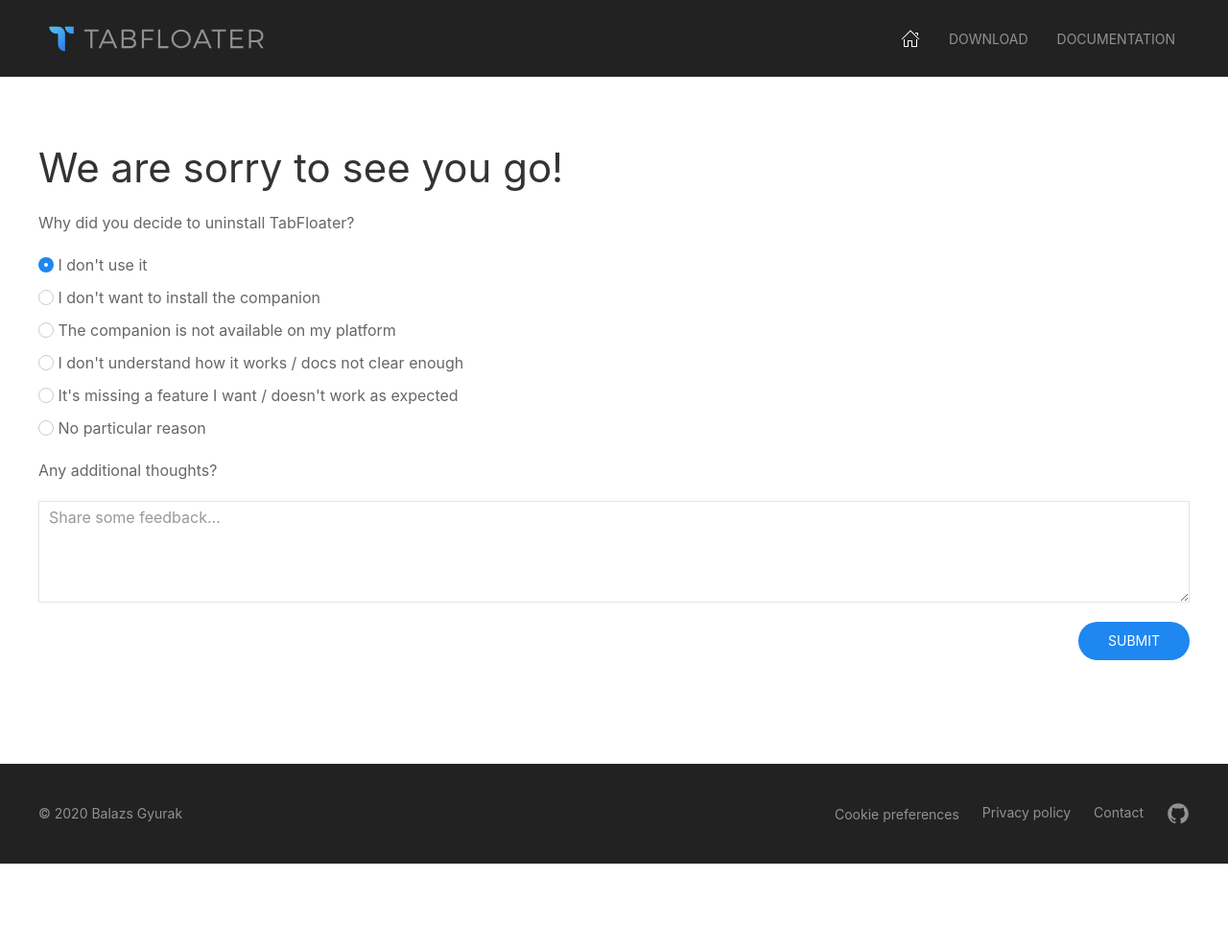
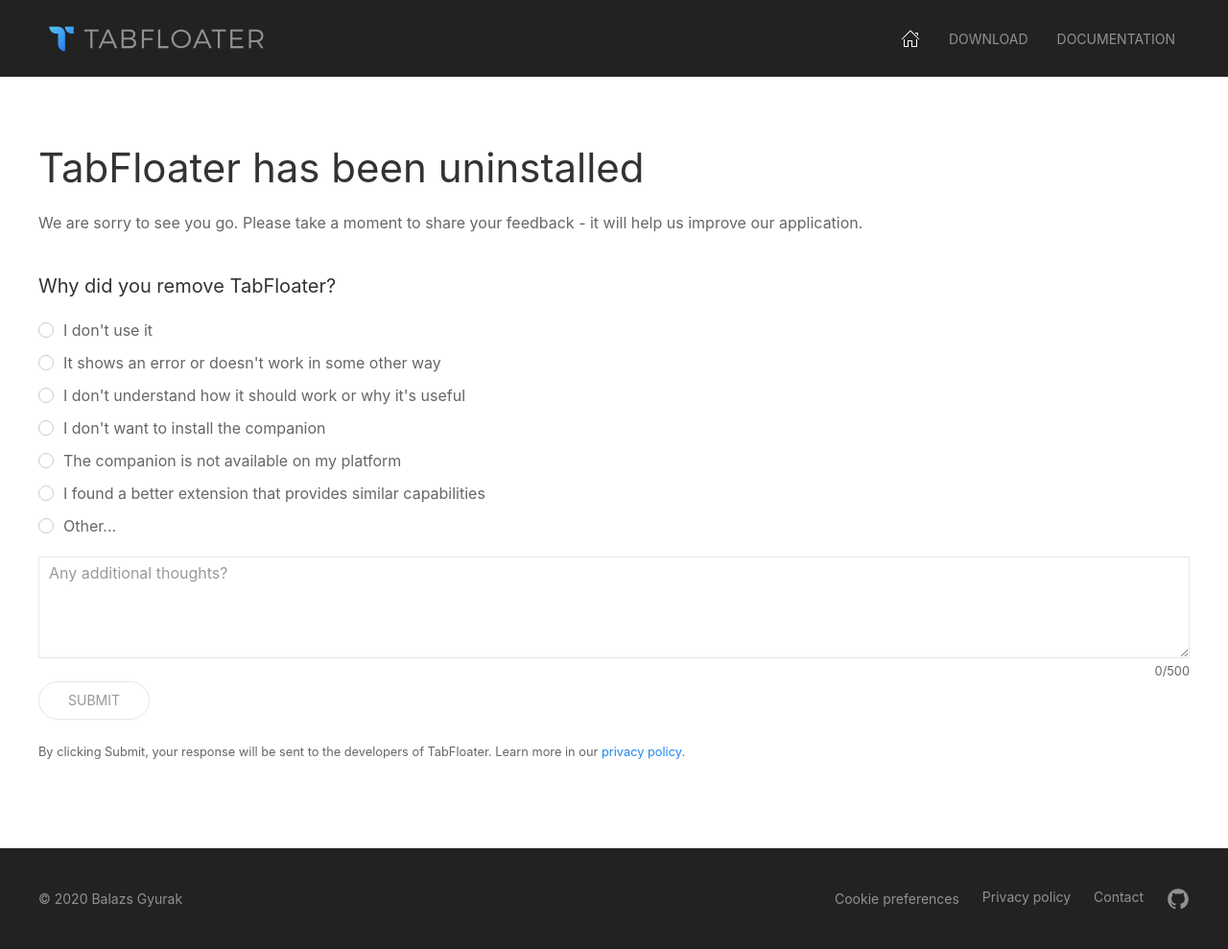
Before and after one commit to tabfloater/tabfloater.github.io, a Jekyll site: the page built from uninstall.html, in a window 1280 px wide. Shown: the whole page at 96% size. Built offline with Jekyll 4.4.1, drawn with Linux system fonts in a browser that asks for light colours; comment, search, counter and statistics services are not loaded; before the commit the page ends 900 px from its top, so only the background shows below that; some of the changed lines change nothing that is shown.

Commit message:
Implement uninstall

```diff
--- a/_config.yml
+++ b/_config.yml
@@ -1,4 +1,5 @@
 title: TabFloater
+googleAnalyticsId: UA-175107528-3
 exclude:
   - CNAME
   - Gemfile*
--- a/_layouts/base.html
+++ b/_layouts/base.html
@@ -16,7 +16,7 @@
 <html lang="en">
 
 <head>
-    <script async src="https://www.googletagmanager.com/gtag/js?id=UA-175107528-3"></script>
+    <script async src="https://www.googletagmanager.com/gtag/js?id={{ site.googleAnalyticsId }}"></script>
 
     <meta charset="utf-8">
     <meta name="viewport" content="width=device-width, initial-scale=1">
@@ -63,12 +63,15 @@
     {% if page.url == "/download" %}
     <script src="/assets/js/download.js"></script>
     {% endif %}
-    {% if page.url == "/download" or page.url == "/documentation" %}
+    {% if page.url == "/download" or page.url == "/documentation" or page.url == "/uninstall" %}
     <script src="/assets/js/codeblocks.js"></script>
     {% endif %}
     {% if page.layout == "markdownPage" %}
     <script src="/assets/js/markdown.js"></script>
     {% endif %}
+    {% if page.url == "/uninstall" %}
+    <script src="/assets/js/uninstall.js" type="module"></script>
+    {% endif %}
 </body>
 
 </html>
--- a/assets/js/analytics.js
+++ b/assets/js/analytics.js
@@ -17,18 +17,60 @@
  */
 
 const Environment = "{{ jekyll.environment }}";
+const GoogleAnalyticsId = "{{ site.googleAnalyticsId }}";
 var initialized = false;
 
 export default function configureAnalytics() {
-    if (Environment.toLowerCase() == "production") {
+    if (Environment.toLowerCase() === "production") {
         if (!initialized) {
             window.dataLayer = window.dataLayer || [];
             function gtag() { dataLayer.push(arguments); }
             gtag("js", new Date());
-            gtag("config", "UA-175107528-3", { "anonymize_ip": true });
+            gtag("config", GoogleAnalyticsId, { "anonymize_ip": true });
             initialized = true;
         }
     } else {
         console.log("Not running in production - skipping Google Analytics setup");
     }
 }
+
+export async function sendEventAsync(eventCategory, eventAction, eventLabel) {
+    const requestObject = {
+        v: "1",
+        aip: 1,  // anonymize IP - see https://support.google.com/analytics/answer/2763052?hl=en
+        t: "event",
+        ds: "add-on",
+        tid: GoogleAnalyticsId,
+        cid: null,
+        ec: eventCategory,
+        ea: eventAction,
+        el: eventLabel
+    };
+
+    await sendRequestAsync("https://www.google-analytics.com/collect", requestObject);
+}
+
+function sendRequestAsync(url, requestObject) {
+    return new Promise(function (resolve, reject) {
+        const message = new URLSearchParams(requestObject).toString();
+        const request = new XMLHttpRequest();
+        request.open("POST", url, true);
+        request.onload = function () {
+            if (this.status >= 200 && this.status < 300) {
+                resolve(request.response);
+            } else {
+                reject({
+                    status: this.status,
+                    statusText: request.statusText
+                });
+            }
+        };
+        request.onerror = function () {
+            reject({
+                status: this.status,
+                statusText: request.statusText
+            });
+        };
+        request.send(message);
+    });
+}
--- /dev/null
+++ b/assets/js/uninstall.js
@@ -0,0 +1,123 @@
+---
+    ---
+/*
+ * Copyright 2020 Balazs Gyurak
+ *
+ * Licensed under the Apache License, Version 2.0 (the "License");
+ * you may not use this file except in compliance with the License.
+ * You may obtain a copy of the License at
+ *
+ *     http://www.apache.org/licenses/LICENSE-2.0
+ *
+ * Unless required by applicable law or agreed to in writing, software
+ * distributed under the License is distributed on an "AS IS" BASIS,
+ * WITHOUT WARRANTIES OR CONDITIONS OF ANY KIND, either express or implied.
+ * See the License for the specific language governing permissions and
+ * limitations under the License.
+ */
+
+import * as Analytics from "/assets/js/analytics.js"
+
+const Environment = "{{ jekyll.environment }}";
+const MaxCommentLength = 500;
+
+function byteCount(str) {
+    return encodeURI(str).split(/%..|./).length - 1;
+}
+
+function showElement(element) {
+    element.hidden = false;
+    element.classList.add("uk-animation-fade", "uk-animation-fast");
+}
+
+function getSelectedReason() {
+    if (window.reason_noUse.checked) return "dontUseIt";
+    if (window.reason_error.checked) return "errorEncountered";
+    if (window.reason_noClearDocs.checked) return "docsNotClearEnough";
+    if (window.reason_noCompanionInstall.checked) return "dontWantToInstallCompanion";
+    if (window.reason_noCompanionPlatform.checked) return "companionNotAvailableOnPlatform";
+    if (window.reason_otherExtension.checked) return "foundAnotherExtension";
+    if (window.reason_other.checked) return "other";
+}
+
+function setSubmitbuttonState() {
+    const reasonSelected = getSelectedReason();
+    const commentValid = byteCount(window.commentsTextArea.value) <= MaxCommentLength;
+    window.submitButton.disabled = !reasonSelected || !commentValid;
+}
+
+function reasonChanged(event) {
+    let placeholderText = "Any additional thoughts?";
+    window.docsLabel.hidden = true;
+    window.troubleShootingLabel.hidden = true;
+    setSubmitbuttonState();
+
+    switch (event.target) {
+        case window.reason_noUse: placeholderText = "Any feature we could add for you to reconsider?"; break;
+        case window.reason_error: {
+            placeholderText = "What went wrong?";
+            showElement(window.troubleShootingLabel);
+        } break;
+        case window.reason_noClearDocs: {
+            showElement(window.docsLabel);
+        } break;
+        case window.reason_otherExtension: placeholderText = "Do you mind sharing which extension you switched to?"; break;
+        case window.reason_other: placeholderText = "Please share your reason..."; break;
+    }
+
+    window.commentsTextArea.placeholder = placeholderText;
+}
+
+function commentChanged() {
+    const length = byteCount(window.commentsTextArea.value);
+    window.charCount.textContent = `${length}/${MaxCommentLength}`;
+
+    if (length > MaxCommentLength) {
+        window.commentsTextArea.classList.add("uk-form-danger");
+        window.charCount.classList.add("uk-form-danger");
+    } else {
+        window.commentsTextArea.classList.remove("uk-form-danger");
+        window.charCount.classList.remove("uk-form-danger");
+    }
+
+    setSubmitbuttonState();
+}
+
+async function sendToGoogleAnalyticsAsync(reason, comments) {
+    if (Environment.toLowerCase() === "production") {
+        await Analytics.sendEventAsync("UninstallEvent", reason, comments);
+    } else {
+        console.log("Not running in production - not sending uninstall survey results to Google Analytics. Would send the following data:");
+        console.log(`Reason: '${reason}'`);
+        console.log(`Comments: '${comments}'`);
+    }
+}
+
+window.reason_noUse.onchange = reasonChanged;
+window.reason_error.onchange = reasonChanged;
+window.reason_noClearDocs.onchange = reasonChanged;
+window.reason_noCompanionInstall.onchange = reasonChanged;
+window.reason_noCompanionPlatform.onchange = reasonChanged;
+window.reason_otherExtension.onchange = reasonChanged;
+window.reason_other.onchange = reasonChanged;
+
+window.commentsTextArea.oninput = commentChanged;
+window.commentsTextArea.onchange = function () {
+    window.commentsTextArea.value = window.commentsTextArea.value.trim();
+    commentChanged();
+}
+
+window.submitButton.onclick = async function () {
+    const reason = getSelectedReason();
+    const comments = window.commentsTextArea.value;
+
+    try {
+        await sendToGoogleAnalyticsAsync(reason, comments);
+        window.uninstallForm.hidden = true;
+        window.responseSuccess.hidden = false;
+    } catch (error) {
+        window.uninstallForm.hidden = true;
+        window.responseError.hidden = false;
+        window.responseErrorCodeArea.textContent = `Reason: ${reason}\nComments: '${comments}'\nError: '${error.message}'\n${error.stack}`;
+    }
+}
--- a/uninstall.html
+++ b/uninstall.html
@@ -18,44 +18,102 @@
 limitations under the License.
 -->
 
-<div class="uk-container">
+<div id="uninstallForm" class="uk-container">
 
-    <h1>We are sorry to see you go!</h1>
-
+    <div>
+        <h1>TabFloater has been uninstalled</h1>
+    </div>
 
     <form class="uk-form-stacked">
         <fieldset class="uk-fieldset">
-
-            <!-- <legend class="uk-legend">Legend</legend> -->
-
-
-
             <div class="uk-margin">
                 <p>
-                    Why did you decide to uninstall TabFloater?
+                    We are sorry to see you go. Please take a moment to share your feedback - it will help us improve
+                    our application.
                 </p>
+                <h4>Why did you remove TabFloater?</h4>
                 <div class="uk-form-controls">
                     <ul class="uk-list">
-                        <li><label><input class="uk-radio" type="radio" name="radio2" checked> I don't use it</label></li>
-                        <li><label><input class="uk-radio" type="radio" name="radio2"> I don't want to install the companion</label></li>
-                        <li><label><input class="uk-radio" type="radio" name="radio2"> The companion is not available on my platform</label></li>
-                        <li><label><input class="uk-radio" type="radio" name="radio2"> I don't understand how it works / docs not clear enough</label></li>
-                        <li><label><input class="uk-radio" type="radio" name="radio2"> It's missing a feature I want / doesn't work as expected</label></li>
-                        <li><label><input class="uk-radio" type="radio" name="radio2"> No particular reason</label></li>
+                        <li><label><input id="reason_noUse" class="uk-radio uk-margin-small-right" type="radio"
+                                    name="reason">I don't use it</label></li>
+                        <li><label><input id="reason_error" class="uk-radio uk-margin-small-right" type="radio"
+                                    name="reason">It shows an error or doesn't work in some other way</label></li>
+                        <li><label><input id="reason_noClearDocs" class="uk-radio uk-margin-small-right" type="radio"
+                                    name="reason">I don't understand how it should work or why it's useful</label></li>
+                        <li><label><input id="reason_noCompanionInstall" class="uk-radio uk-margin-small-right"
+                                    type="radio" name="reason">I don't want to install the companion</label></li>
+                        <li><label><input id="reason_noCompanionPlatform" class="uk-radio uk-margin-small-right"
+                                    type="radio" name="reason">The companion is not available on my platform</label>
+                        </li>
+                        <li><label><input id="reason_otherExtension" class="uk-radio uk-margin-small-right" type="radio"
+                                    name="reason">I found a better extension that provides similar capabilities</label>
+                        </li>
+                        <li><label><input id="reason_other" class="uk-radio uk-margin-small-right" type="radio"
+                                    name="reason">Other...</label></li>
                     </ul>
                 </div>
             </div>
 
-            <div class="uk-margin">
-                <p>
-                    Any additional thoughts?
-                </p>
+            <div class="uk-margin uk-margin-remove-bottom">
                 <div class="uk-form-controls">
-                    <textarea class="uk-textarea" rows="4" placeholder="Share some feedback..."></textarea>
+                    <textarea id="commentsTextArea" class="uk-textarea" rows="4"
+                        placeholder="Any additional thoughts?"></textarea>
+                </div>
+                <div class="uk-text-right">
+                    <small id="charCount">0/500</small>
                 </div>
             </div>
 
-            <button class="uk-button uk-button-primary uk-border-pill uk-align-right">Submit</button>
+            <div class="uk-grid uk-flex-middle">
+                <div class="uk-width-auto">
+                    <button id="submitButton" class="uk-button uk-button-primary uk-border-pill" type="button"
+                        disabled>Submit</button>
+                </div>
+                <div class="uk-width-expand">
+                    <div id="docsLabel" hidden>
+                        Have a look at our <a href="documentation" target="_blank">documentation</a>, if you haven't
+                        already - it might answer your questions!
+                    </div>
+                    <div id="troubleShootingLabel" hidden>
+                        Please consider opening an <a href="https://github.com/tabfloater/tabfloater/issues/new"
+                            target="_blank">issue on GitHub</a>, so we can work with you to solve the problem.
+                    </div>
+                </div>
+            </div>
         </fieldset>
+        <p>
+            <small>By clicking Submit, your response will be sent to the developers of TabFloater. Learn more in our <a
+                    href="privacy" target="_blank">privacy policy</a>.</small>
+        </p>
     </form>
 </div>
+
+<div id="responseSuccess" class="uk-container uk-text-center uk-animation-fade" hidden>
+    <div class="uk-height-small"></div>
+    <h1>Thank you!</h1>
+    <p class="subtitle-text">
+        Your response has been submitted. <br />
+        You may close this window.
+    </p>
+    <div class="uk-padding">
+        <img src="/assets/images/undraw_Helpful_sign_re_8ms5.svg" width="350" alt="illustration" data-uk-img>
+    </div>
+</div>
+
+<div id="responseError" class="uk-container uk-text-center uk-animation-fade" hidden>
+    <div class="uk-height-small"></div>
+    <h1>Something went wrong :(</h1>
+    <p class="subtitle-text">
+        Don't worry, it's not your fault. <br />
+        If you're not in a hurry, please consider opening <br />
+        an <a href="https://github.com/tabfloater/tabfloater.github.io/issues/new" target="_blank">issue on GitHub</a>,
+        so we can fix this.
+    </p>
+    <div class="uk-width-xlarge uk-align-center uk-text-left">
+        <span class="subtitle-text">We'll need this:</span>
+        <pre><code id="responseErrorCodeArea"></code></pre>
+    </div>
+    <div class="uk-padding">
+        <img src="/assets/images/undraw_warning_cyit.svg" width="350" alt="illustration" data-uk-img>
+    </div>
+</div>
```
Also changed, not shown: assets/images/undraw_Helpful_sign_re_8ms5.svg (added), assets/images/undraw_warning_cyit.svg (added).
